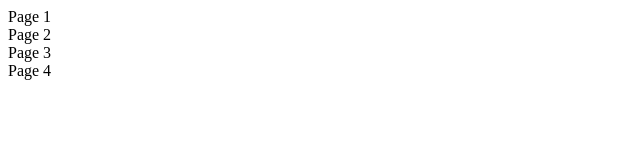
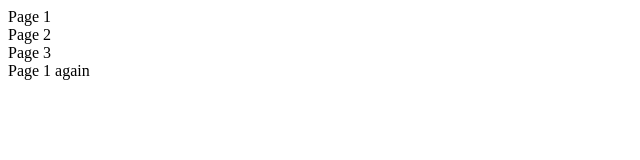
Before and after one commit to sidshendrikar/SebastianBlue.github.io, a plain HTML site: page index.html in a window 1280 px wide. Shown: the full height of the page, 0-640 px from the left. Drawn offline with Linux system fonts and the light colour scheme.

Commit message:
Update index.html

```diff
--- a/index.html
+++ b/index.html
@@ -4,7 +4,7 @@
 	<div>Page 1</div>
 	<div>Page 2</div>
 	<div>Page 3</div>
-	<div>Page 4</div>
+	<div>Page 1 again</div>
 </div>
 </body>
 </html>
```
